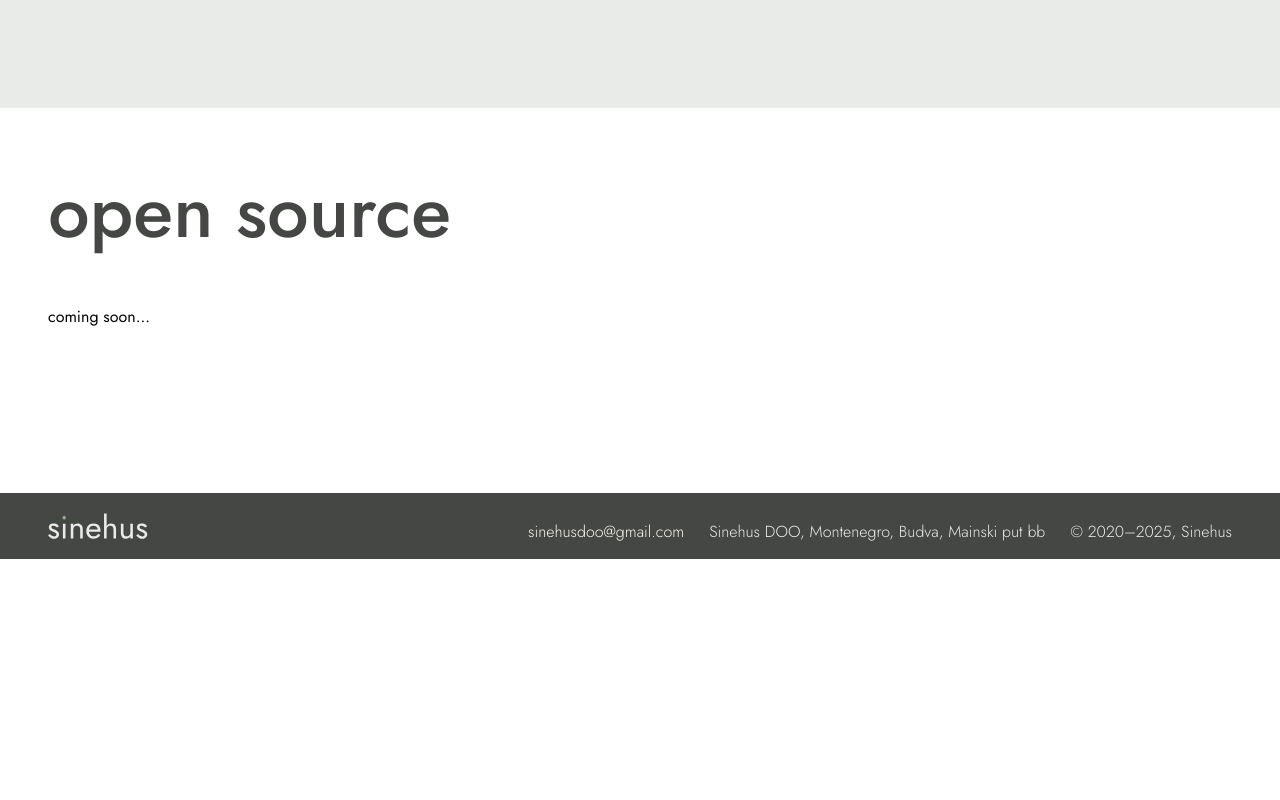
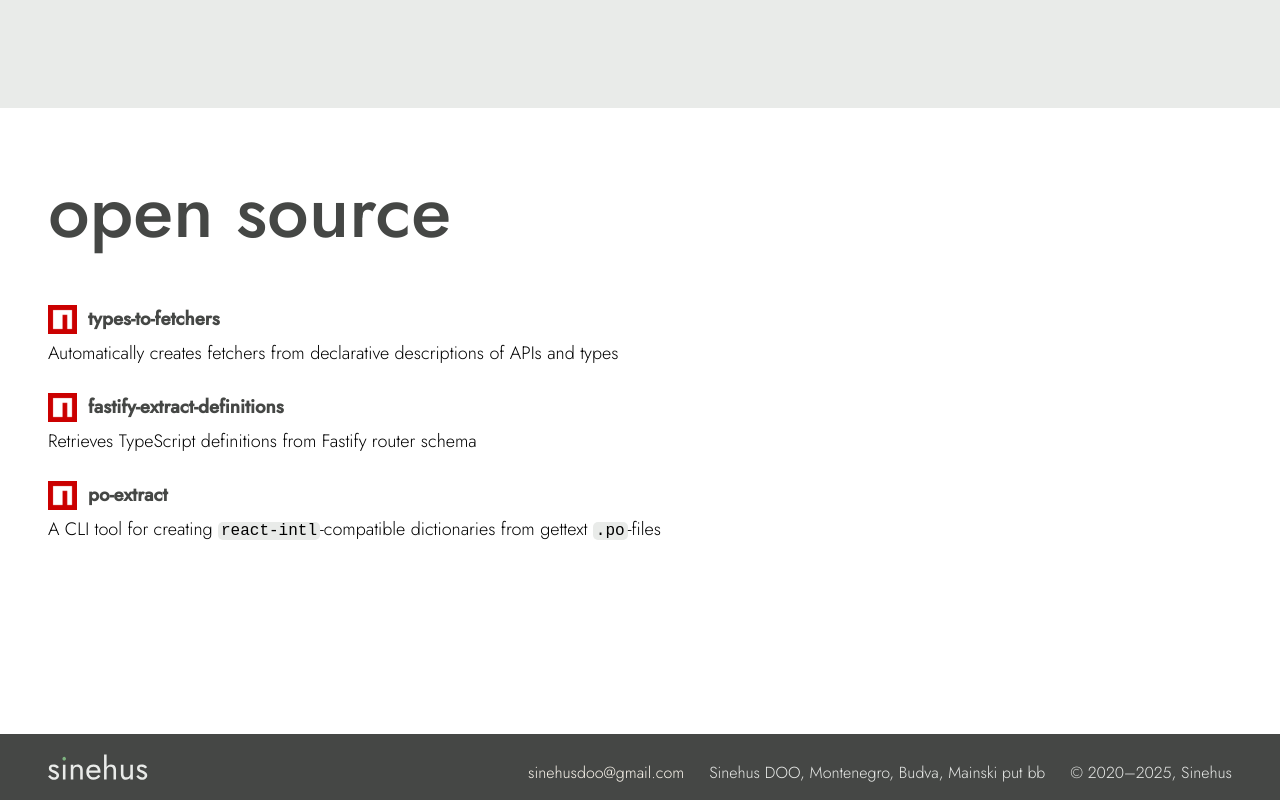
Before and after one commit to neruchev/sinehus.com, a plain HTML site: page index.html in a window 1280 px wide. Shown: the part 877-1677 px from the top of the page. Before the commit the page ends 1436 px from the top, so only its background shows below. Drawn offline with Linux system fonts and the light colour scheme.

Commit message:
Add open source section

```diff
--- a/index.html
+++ b/index.html
@@ -8,8 +8,10 @@
     <link rel="icon" href=".assets/favicons/favicon.svg" type="image/svg+xml" />
     <link rel="apple-touch-icon" href=".assets/favicons/apple-touch-icon.png" />
     <link rel="manifest" href=".assets/favicons/manifest.webmanifest" />
+
     <link rel="stylesheet" href="./styles.css" />
     <link rel="stylesheet" href="./hero.css" />
+    <link rel="stylesheet" href="./opensource.css" />
 
     <title>Sinehus</title>
   </head>
@@ -109,7 +111,41 @@
       <section class="content-section" id="opensource">
         <div class="container">
           <h2>open source</h2>
-          <span>coming soon...</span>
+
+          <div class="npm">
+            <h3>
+              <a href="https://www.npmjs.com/package/types-to-fetchers"
+                >types-to-fetchers</a
+              >
+            </h3>
+
+            <p>
+              Automatically creates fetchers from declarative descriptions of
+              APIs and types
+            </p>
+          </div>
+
+          <div class="npm">
+            <h3>
+              <a
+                href="https://www.npmjs.com/package/fastify-extract-definitions"
+                >fastify-extract-definitions</a
+              >
+            </h3>
+
+            <p>Retrieves TypeScript definitions from Fastify router schema</p>
+          </div>
+
+          <div class="npm">
+            <h3>
+              <a href="https://www.npmjs.com/package/po-extract">po-extract</a>
+            </h3>
+
+            <p>
+              A CLI tool for creating <code>react-intl</code>-compatible
+              dictionaries from gettext <code>.po</code>-files
+            </p>
+          </div>
         </div>
       </section>
 
--- /dev/null
+++ b/opensource.css
@@ -0,0 +1,15 @@
+.npm {
+  margin-bottom: 26px;
+}
+
+.npm h3 {
+  margin-bottom: 6px;
+}
+
+.npm h3 a {
+  background-image: url("./assets/images/npm.png");
+  background-repeat: no-repeat;
+  background-size: contain;
+  display: inline-block;
+  padding-left: 40px;
+}
--- a/styles.css
+++ b/styles.css
@@ -1,20 +1,20 @@
 @font-face {
-  font-family: 'Jost';
-  src: url('./assets/fonts/Jost-Medium.ttf') format('truetype');
+  font-family: "Jost";
+  src: url("./assets/fonts/Jost-Medium.ttf") format("truetype");
   font-style: normal;
   font-weight: 500;
 }
 
 @font-face {
-  font-family: 'Jost';
-  src: url('./assets/fonts/Jost-Regular.ttf') format('truetype');
+  font-family: "Jost";
+  src: url("./assets/fonts/Jost-Regular.ttf") format("truetype");
   font-style: normal;
   font-weight: 400;
 }
 
 @font-face {
-  font-family: 'Jost';
-  src: url('./assets/fonts/Jost-Light.ttf') format('truetype');
+  font-family: "Jost";
+  src: url("./assets/fonts/Jost-Light.ttf") format("truetype");
   font-style: normal;
   font-weight: 300;
 }
@@ -32,7 +32,7 @@
 
 body {
   margin: 0;
-  font-family: 'Jost', Arial, Helvetica, sans-serif;
+  font-family: "Jost", Arial, Helvetica, sans-serif;
   font-weight: 400;
   font-style: normal;
 }
@@ -51,6 +51,12 @@
 
 a {
   text-decoration: none;
+}
+
+code {
+  background-color: var(--GRAY);
+  border-radius: 5px;
+  padding: 0 3px;
 }
 
 .container {
@@ -97,7 +103,7 @@
 
 .navlink::after,
 a::after {
-  content: ' ';
+  content: " ";
   display: block;
   width: 100%;
   height: 2px;
@@ -136,6 +142,7 @@
   gap: 18px;
 }
 
+code,
 p {
   font-size: 16px;
   font-weight: 300;
```
Also changed, not shown: assets/images/npm.png (added).
